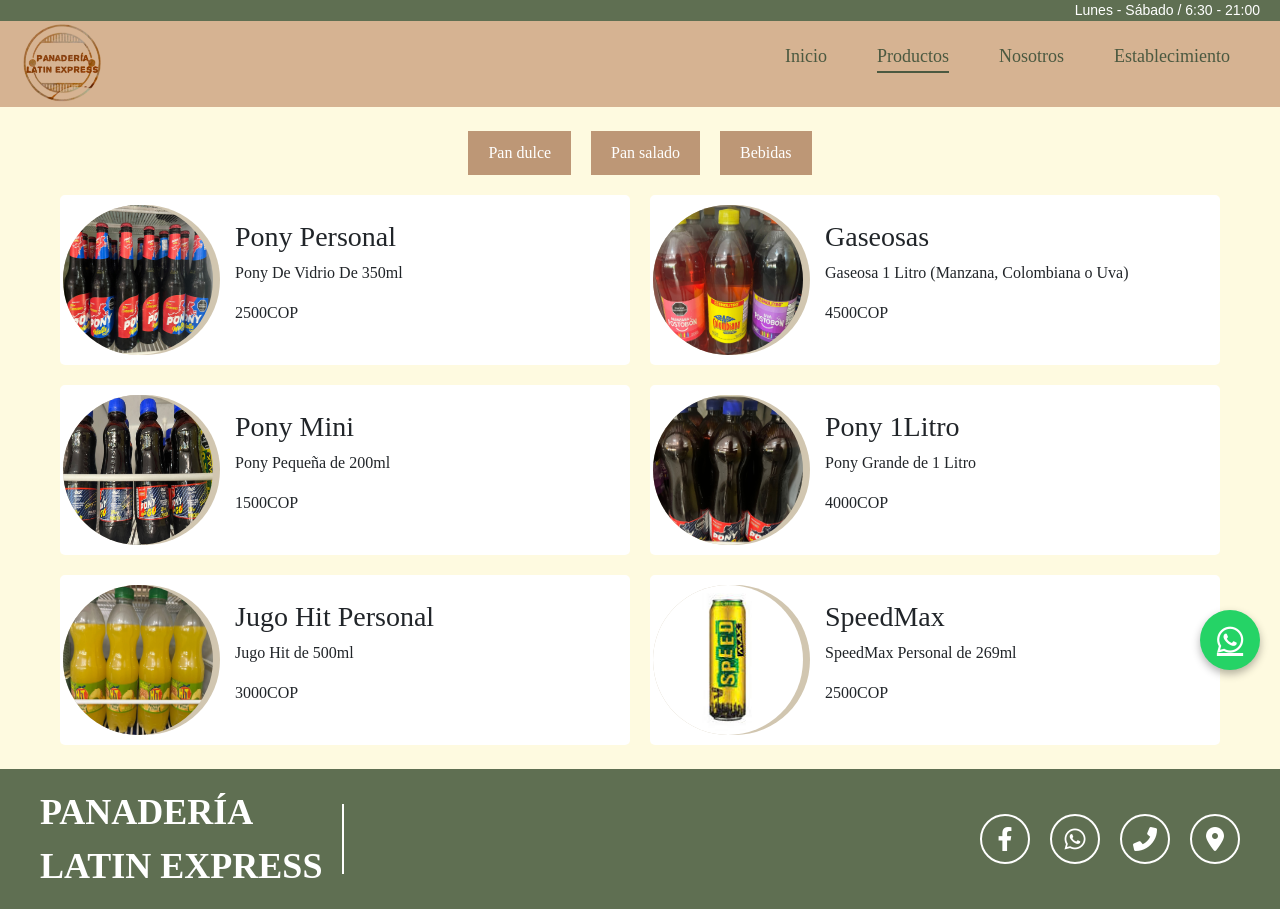
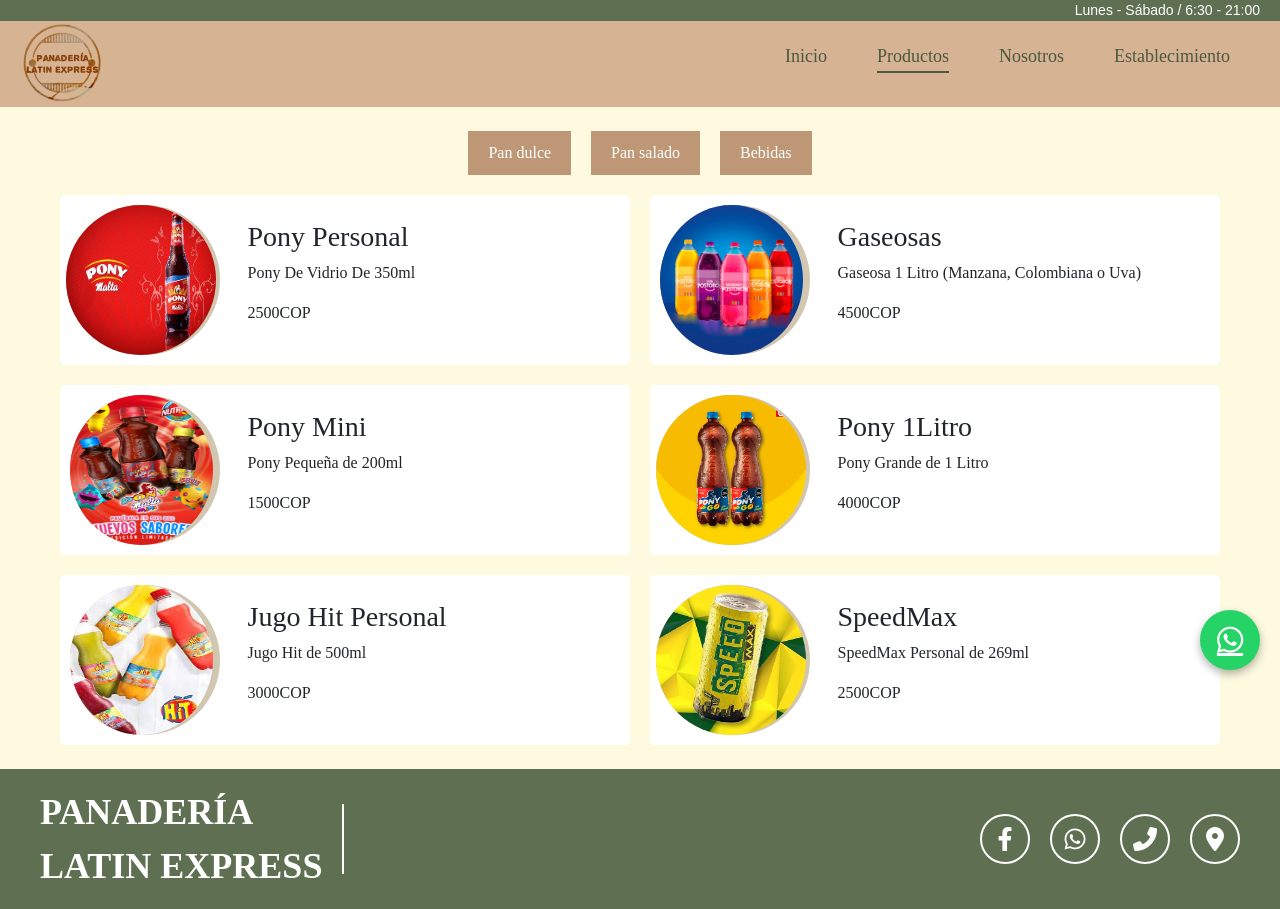
Before and after one commit to JSP10877/PanaderiaProyecto, a plain HTML site: page html/productos_bebidas.html in a window 1280 px wide. Drawn offline with nearby package versions, Linux system fonts and the light colour scheme; a web font is replaced by a local one.

Commit message:
cambié las imagenes de 'bebidas'

```diff
--- a/css/productos.css
+++ b/css/productos.css
@@ -102,7 +102,7 @@ h1 {
     display: flex;
     justify-content: center;
     align-items: center;
-    margin-right: 15px;
+    margin-right: 5%;
 }
 
 .product-info {
--- a/html/productos_bebidas.html
+++ b/html/productos_bebidas.html
@@ -53,7 +53,7 @@
         </div>
         <div class="products">
             <div class="product">
-                <div class="product-image"><img class="product-image" src="/imagenes(General)/ponyvidrio2.5k.jpg"></div>
+                <div class="product-image"><img class="product-image" src="/imagenes(General)/ponyvidrio2.5.jpg"></div>
                 <div class="product-info">
                     <h3>Pony Personal</h3>
                     <p>Pony De Vidrio De 350ml</p>
@@ -61,7 +61,7 @@
                 </div>
             </div>
             <div class="product">
-                <div class="product-image"><img class="product-image" src="/imagenes(General)/gaseosalitro4.5k.jpg"></div>
+                <div class="product-image"><img class="product-image" src="/imagenes(General)/productos_postoboon.png"></div>
                 <div class="product-info">
                     <h3>Gaseosas</h3>
                     <p>Gaseosa 1 Litro (Manzana, Colombiana o Uva)</p>
@@ -69,7 +69,7 @@
                 </div>
             </div>
             <div class="product">
-                <div class="product-image"><img class="product-image" src="/imagenes(General)/ponymini1.5k.jpg"></div>
+                <div class="product-image"><img class="product-image" src="/imagenes(General)/pny_mini2.png"></div>
                 <div class="product-info">
                     <h3>Pony Mini</h3>
                     <p>Pony Pequeña de 200ml</p>
@@ -77,7 +77,7 @@
                 </div>
             </div>
             <div class="product">
-                <div class="product-image"><img class="product-image" src="/imagenes(General)/ponylitro4k.jpg"></div>
+                <div class="product-image"><img class="product-image" src="/imagenes(General)/pony_litro.png"></div>
                 <div class="product-info">
                     <h3>Pony 1Litro</h3>
                     <p>Pony Grande de 1 Litro</p>
@@ -85,7 +85,7 @@
                 </div>
             </div>
             <div class="product">
-                <div class="product-image"><img class="product-image" src="/imagenes(General)/jugohit3k.jpg"></div>
+                <div class="product-image"><img class="product-image" src="/imagenes(General)/hit_personal.jpg"></div>
                 <div class="product-info">
                     <h3>Jugo Hit Personal</h3>
                     <p>Jugo Hit de 500ml </p>
@@ -93,7 +93,7 @@
                 </div>
             </div>
             <div class="product">
-                <div class="product-image"><img class="product-image" src="/imagenes(General)/speedmax2.5k.jpeg"></div>
+                <div class="product-image"><img class="product-image" src="/imagenes(General)/speed_max.webp"></div>
                 <div class="product-info">
                     <h3>SpeedMax</h3>
                     <p>SpeedMax Personal de 269ml </p>
```
Also changed, not shown: imagenes(General)/hit_personal.jpg (added), imagenes(General)/pny_mini2.png (added), imagenes(General)/pony_litro.png (added), imagenes(General)/pony_mini.png (added), imagenes(General)/ponyvidrio2.5.jpg (added), imagenes(General)/ponyvidrio2.5k.jpg (deleted), imagenes(General)/productos_postoboon.png (added), imagenes(General)/speed_max.webp (added).
